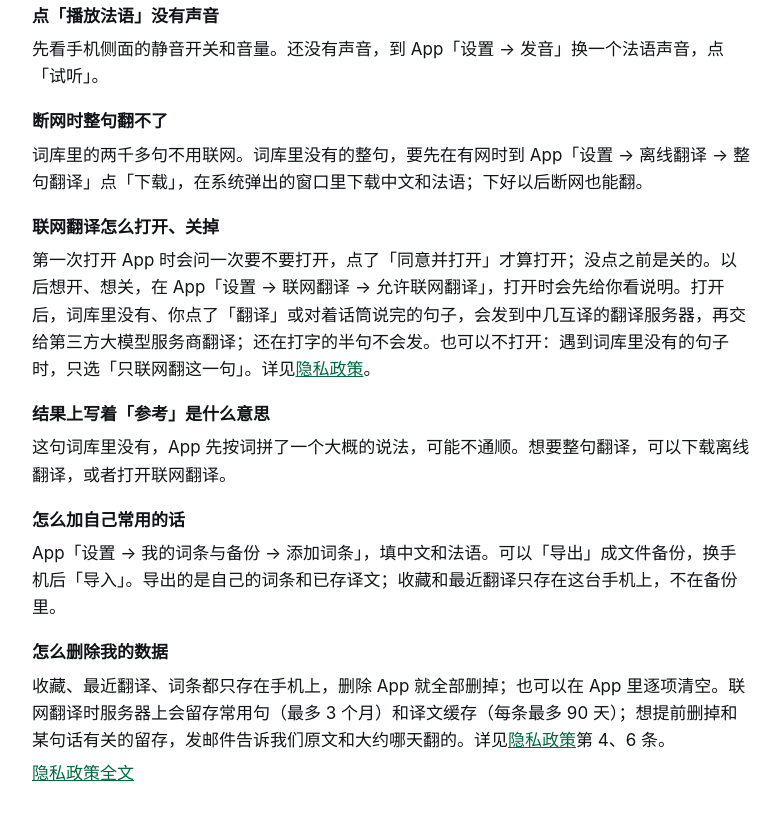
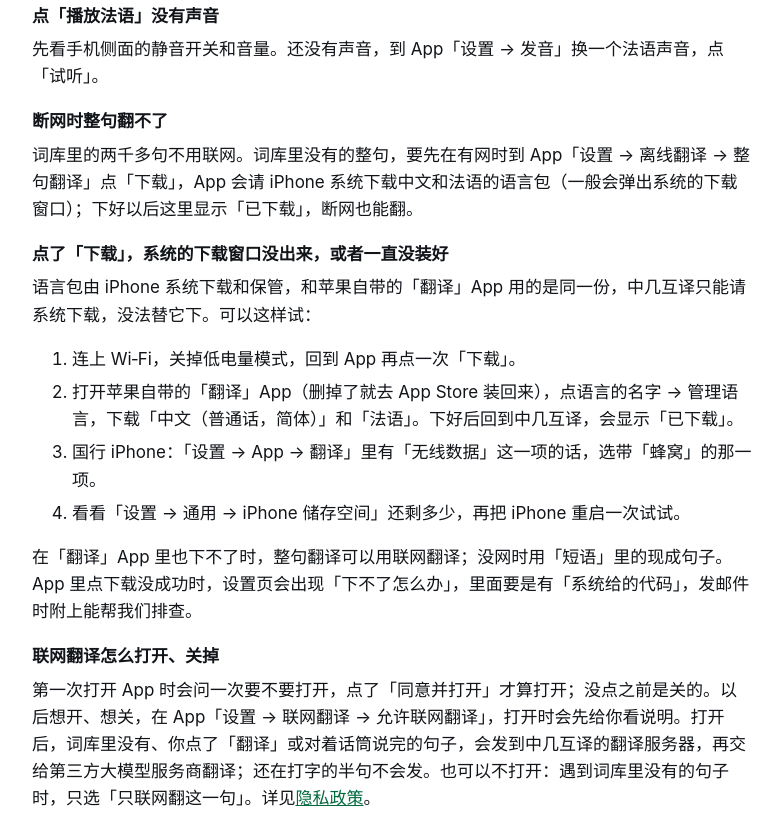
Before and after one commit to coleyeung001-arch/zhongjihuyi, a plain HTML site: page index.html in a window 1280 px wide. Shown: the part 445-1267 px from the top of the page, without its empty margins (248-1029 px from the left). Drawn offline with Linux system fonts and the light colour scheme.

Commit message:
更新网页 2026-11-21

```diff
--- a/index.html
+++ b/index.html
@@ -47,7 +47,17 @@
 <p>先看手机侧面的静音开关和音量。还没有声音，到 App「设置 → 发音」换一个法语声音，点「试听」。</p>
 
 <h3>断网时整句翻不了</h3>
-<p>词库里的两千多句不用联网。词库里没有的整句，要先在有网时到 App「设置 → 离线翻译 → 整句翻译」点「下载」，在系统弹出的窗口里下载中文和法语；下好以后断网也能翻。</p>
+<p>词库里的两千多句不用联网。词库里没有的整句，要先在有网时到 App「设置 → 离线翻译 → 整句翻译」点「下载」，App 会请 iPhone 系统下载中文和法语的语言包（一般会弹出系统的下载窗口）；下好以后这里显示「已下载」，断网也能翻。</p>
+
+<h3>点了「下载」，系统的下载窗口没出来，或者一直没装好</h3>
+<p>语言包由 iPhone 系统下载和保管，和苹果自带的「翻译」App 用的是同一份，中几互译只能请系统下载，没法替它下。可以这样试：</p>
+<ol>
+<li>连上 Wi‑Fi，关掉低电量模式，回到 App 再点一次「下载」。</li>
+<li>打开苹果自带的「翻译」App（删掉了就去 App Store 装回来），点语言的名字 → 管理语言，下载「中文（普通话，简体）」和「法语」。下好后回到中几互译，会显示「已下载」。</li>
+<li>国行 iPhone：「设置 → App → 翻译」里有「无线数据」这一项的话，选带「蜂窝」的那一项。</li>
+<li>看看「设置 → 通用 → iPhone 储存空间」还剩多少，再把 iPhone 重启一次试试。</li>
+</ol>
+<p>在「翻译」App 里也下不了时，整句翻译可以用联网翻译；没网时用「短语」里的现成句子。App 里点下载没成功时，设置页会出现「下不了怎么办」，里面要是有「系统给的代码」，发邮件时附上能帮我们排查。</p>
 
 <h3>联网翻译怎么打开、关掉</h3>
 <p>第一次打开 App 时会问一次要不要打开，点了「同意并打开」才算打开；没点之前是关的。以后想开、想关，在 App「设置 → 联网翻译 → 允许联网翻译」，打开时会先给你看说明。打开后，词库里没有、你点了「翻译」或对着话筒说完的句子，会发到中几互译的翻译服务器，再交给第三方大模型服务商翻译；还在打字的半句不会发。也可以不打开：遇到词库里没有的句子时，只选「只联网翻这一句」。详见<a href="privacy.html">隐私政策</a>。</p>
```
Also changed, not shown: privacy.html (+3 -3 lines).
